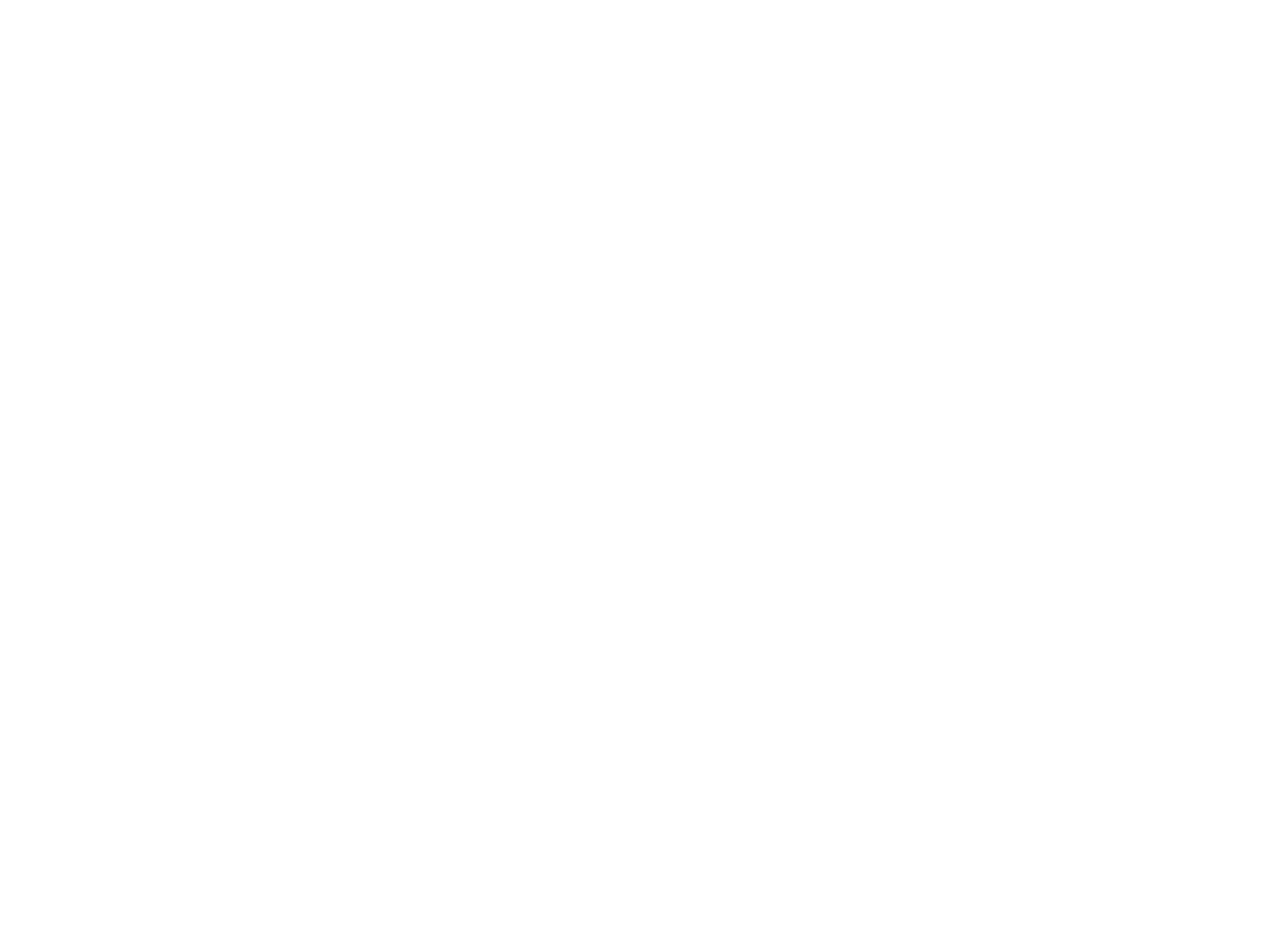
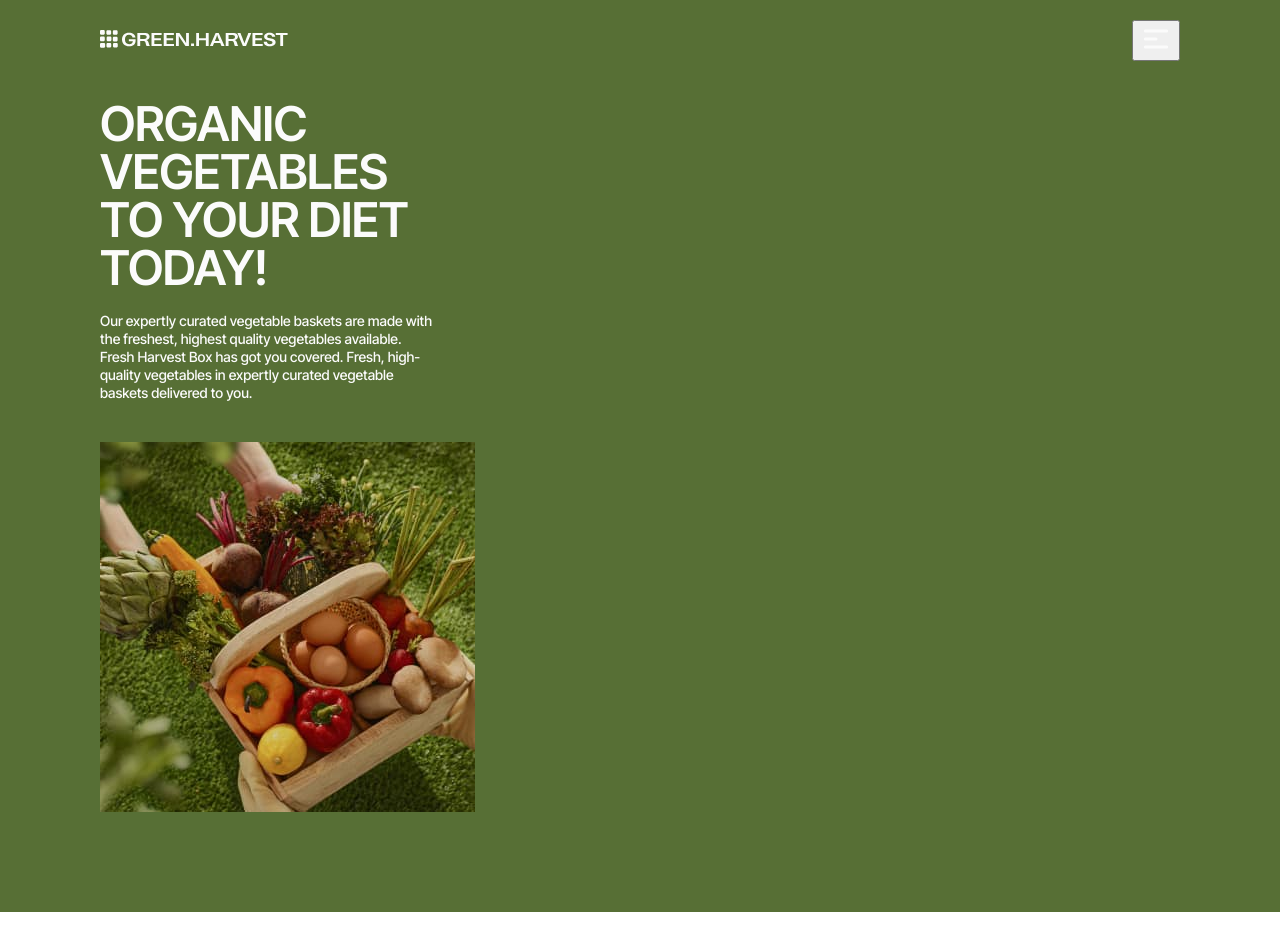
Before and after one commit to compotelover/legendary-waddle, a website built with Vite: page src/index.html in a window 1280 px wide. Shown: the top 950 px of the page. Built offline with nearby package versions, Linux system fonts and the light colour scheme.

Commit message:
hero+header

```diff
--- a/src/css/header.css
+++ b/src/css/header.css
@@ -1,4 +1,4 @@
-.header {
+/* .header {
   padding: 20px 0;
 }
 
@@ -18,4 +18,51 @@
 .nav-link:hover,
 .nav-link:focus {
   color: #747bff;
+} */
+
+.header-container {
+  max-width: 375px;
+  position: absolute;
+  top: 20px;
+  left: 0;
+  width: 100%;
+  display: flex;
+  align-items: center;
+  justify-content: space-between;
 }
+
+.header-logo-container {
+  display: flex;
+  width: 168px;
+  align-items: center;
+  gap: 4px;
+}
+
+.header-logo {
+  fill: #fbfbfb;
+}
+
+.header-nav-btn {
+  display: none;
+}
+
+.open-menu {
+  stroke: #fbfbfb;
+}
+
+/* .header-btn {
+  width: 157px;
+  height: 52px;
+  display: flex;
+  padding: 16px 32px;
+  justify-content: center;
+  align-items: center;
+  border-radius: 30px;
+  background: #7A3145;
+  color: #FBFBFB;
+  font-size: 18px;
+  font-weight: 600;
+  line-height: 1.11;
+  letter-spacing: -0.01em;
+  text-transform: uppercase;
+} */
--- a/src/css/hero.css
+++ b/src/css/hero.css
@@ -0,0 +1,28 @@
+.section-hero {
+    background: #576F35;
+}
+
+.hero-description {
+    display: flex;
+    flex-direction: column;
+    gap: 20px;
+    margin-bottom: 40px;
+}
+
+.hero-title {
+    width: 335px;
+    color: #FBFBFB;
+    font-size: 48px;
+    font-weight: 600;
+    line-height: 1.0;
+    letter-spacing: -0.01em;
+    text-transform: uppercase;
+}
+
+.hero-text {
+    width: 335px;
+    color: #FBFBFB;
+    font-size: 14px;
+    font-weight: 500;
+    line-height: 1.28;
+}
--- a/src/partials/header.html
+++ b/src/partials/header.html
@@ -1 +1,29 @@
-<div class="container"></div>
+<div class="container header-container">
+    <div class="header-logo-container">
+        <a class="header-logo" href="">
+            <svg class="header-logo-icon" width="18" height="18">
+                <use href="../img/icons.svg#icon-logo-icon-small"></use>
+            </svg>
+        </a>
+        <a class="header-logo" href="">
+            <svg class="header-logo-icon" width="168" height="15">
+                <use href="../img/icons.svg#icon-logo-text-small"></use>
+            </svg>
+        </a>
+    </div>
+        <div class="header-nav-btn">
+            <nav class="header-nav">
+                <ul class="header-list">
+                    <li class="header-item"><a href="" class="header-nav-item">How It Works</a></li>
+                    <li class="header-item"><a href="" class="header-nav-item">Vegetables</a></li>
+                    <li class="header-item"><a href="" class="header-nav-item">Reviews</a></li>
+                </ul>
+            </nav>
+            <button class="header-btn" type="button">Shop now</button>
+        </div>
+        <button class="open-menu" type="button">
+            <svg class="open-menu-btn" width="32" height="32">
+                <use href="../img/icons.svg#icon-mobmenu-icon-small"></use>
+            </svg>
+        </button>
+</div>
--- a/src/partials/hero.html
+++ b/src/partials/hero.html
@@ -1,3 +1,10 @@
-<section class="section">
-  <div class="container"></div>
+<section class="section section-hero">
+  <div class="container hero-container">
+    <div class="hero-description">
+      <h1 class="hero-title">organic vegetables to your diet today!</h1>
+      <p class="hero-text">Our expertly curated vegetable baskets are made with the freshest, highest quality vegetables available. Fresh Harvest
+      Box has got you covered. Fresh, high-quality vegetables in expertly curated vegetable baskets delivered to you.</p>
+    </div>
+    <img class="hero-img" src="../img/hero-img-mob.jpg" alt="vegetables">
+  </div>
 </section>
```
Also changed, not shown: src/img/hero-img-mob.jpg (added).
